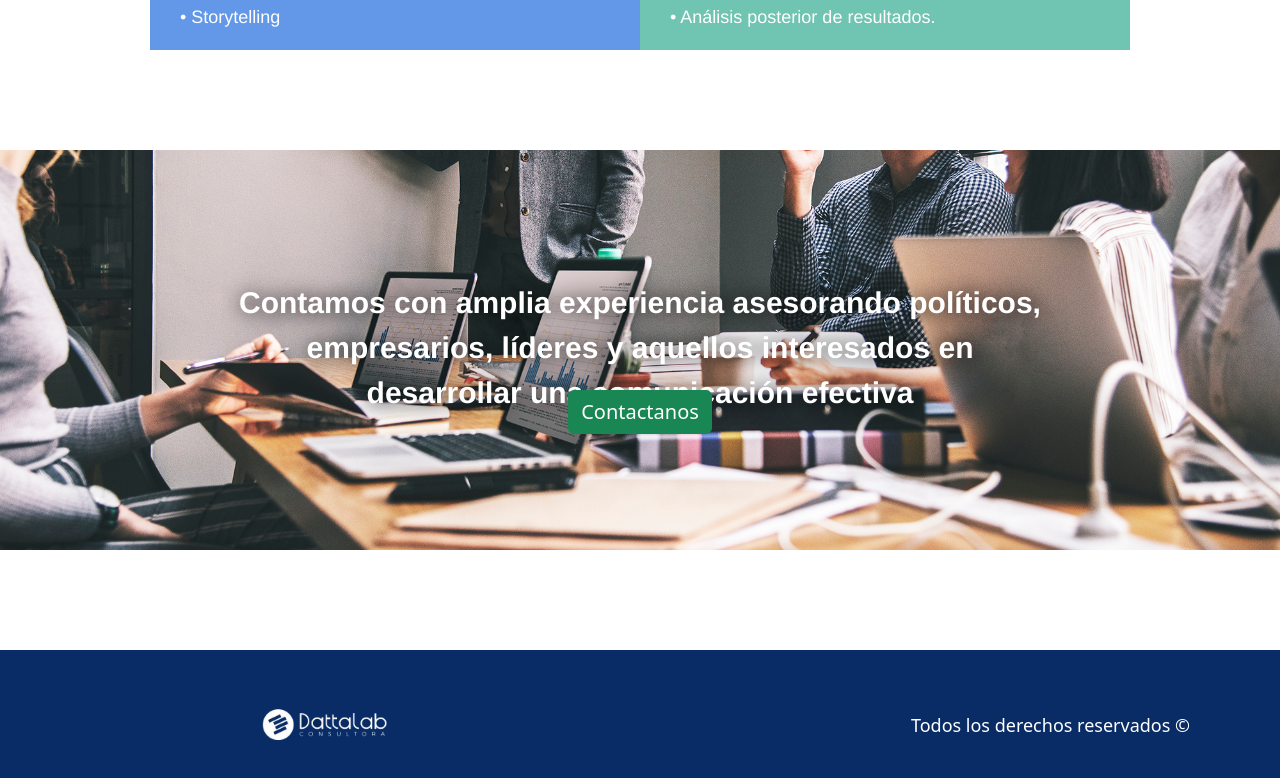
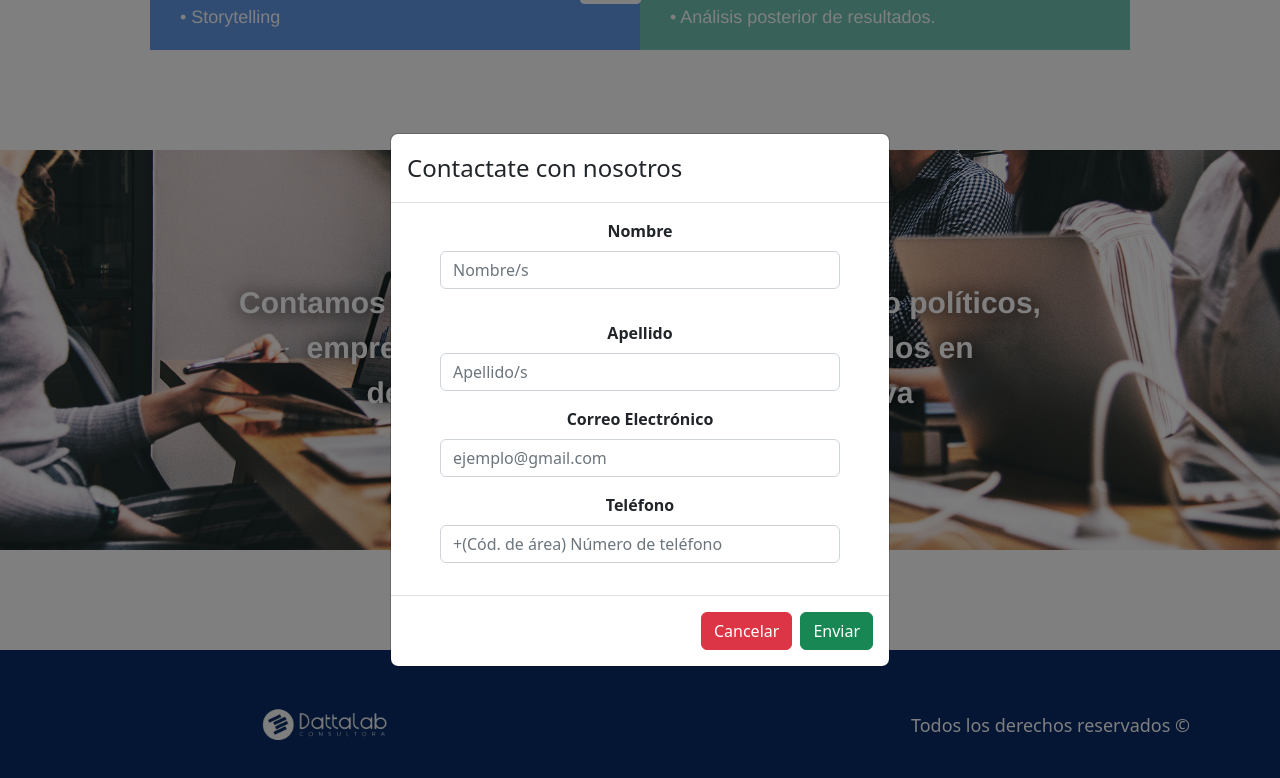
Before and after one commit to lucianocolin/dattalab, a React (Create React App) app in the folder dattalab-react/: page / in a window 1280 px wide. Both pictures are taken after a click on the button "Contactanos". Shown: the part 1786-2564 px from the top of the page. Built offline with nearby package versions, Linux system fonts and the light colour scheme.

Commit message:
doing individual validations

```diff
--- a/dattalab-react/src/App.jsx
+++ b/dattalab-react/src/App.jsx
@@ -1,4 +1,5 @@
 import Layout from "./components/Layout/Layout";
+import Surveys from "./components/Sections/Surveys";
 import WhatWeDo from "./components/Sections/WhatWeDo";
 import Home from "./pages/Home";
 
@@ -7,6 +8,7 @@ function App() {
     <Layout>
       <Home />
       <WhatWeDo />
+      <Surveys />
     </Layout>
   );
 }
--- /dev/null
+++ b/dattalab-react/src/components/Modal/ContactModal.jsx
@@ -0,0 +1,151 @@
+import React, { useState } from 'react';
+import { Modal, Button, Form } from 'react-bootstrap';
+import '../../css/Modal/ContactModal.css';
+
+const ContactModal = ( { show, onHide } ) => {
+
+  const [form, setForm] = useState({
+    nombre: '',
+    apellido: '',
+    correo: '',
+    teléfono: ''
+  });
+
+  const initialValues = {
+    name: '',
+    lastname: '',
+    mail: '',
+    phone: ''
+  };
+
+  const [error, setError] = useState({});
+
+  const handleChange = e =>{
+    setForm({
+      ...form,
+      [e.target.name] : e.target.value
+    })
+  };
+
+  const handleOnBlur = e =>{
+    if(e.target.value === ''){
+    setError({
+      ...error,
+      [e.target.name] : `El ${e.target.name} es obligatorio`
+    })} else{
+    setError({
+      ...error,
+      [e.target.name] : ''
+    });
+    }
+  };
+
+  const handleOnFocus = e =>{
+    if(e.target.value ===! ''){
+      setError({})
+    }
+  }
+
+  const handleSubmit = e =>{
+    e.preventDefault();
+    console.log('Enviando', form)
+    setForm(initialValues);
+    onHide(true);
+  }
+
+
+  return (
+        <Modal
+          show={show}
+          size="md"
+          aria-labelledby="contained-modal-title-vcenter"
+          centered
+        >
+          <Modal.Header>
+            <Modal.Title id="contained-modal-title-vcenter">
+              Contactate con nosotros
+            </Modal.Title>
+          </Modal.Header>
+        <Form onSubmit={handleSubmit}>
+          <Modal.Body className='modal-body'>
+            <Form.Group className="mb-3 modal-section" controlId="formBasicEmail">
+            <Form.Label>Nombre</Form.Label>
+            <Form.Control
+            name="nombre"
+            type="text"
+            placeholder="Nombre/s"
+            className='inputs'
+            onChange={handleChange}
+            value={form.nombre}
+            onBlur={handleOnBlur}
+            onFocus={handleOnFocus}/>
+            <p>
+              {
+                error.nombre && <p className='errorMsg'>{error.nombre}</p>
+              }
+            </p>
+            </Form.Group>
+            <Form.Group className="mb-3 modal-section" controlId="formBasicPassword">
+              <Form.Label>Apellido</Form.Label>
+              <Form.Control
+              name="apellido"
+              type="text"
+              placeholder="Apellido/s"
+              className='inputs'
+              onChange={handleChange}
+              value={form.apellido}
+              onBlur={handleOnBlur}
+              onFocus={handleOnFocus}/>
+              <div>
+              {
+                error.apellido && <p className='errorMsg'>{error.apellido}</p>
+              }
+              </div>
+            </Form.Group>
+            <Form.Group className="mb-3 modal-section" controlId="formBasicMail">
+              <Form.Label>Correo Electrónico</Form.Label>
+              <Form.Control
+              name="correo"
+              type="email"
+              placeholder="ejemplo@gmail.com"
+              className='inputs'
+              onChange={handleChange}
+              value={form.correo}
+              onBlur={handleOnBlur}
+              onFocus={handleOnFocus}/>
+              <div>
+              {
+                error.correo && <p className='errorMsg'>{error.correo}</p>
+              }
+              </div>
+            </Form.Group>
+            <Form.Group className="mb-3 modal-section" controlId="formBasicPhone">
+              <Form.Label>Teléfono</Form.Label>
+              <Form.Control
+              name="teléfono"
+              type="tel"
+              placeholder="+(Cód. de área) Número de teléfono"
+              className='inputs'
+              onChange={handleChange}
+              value={form.teléfono}
+              onBlur={handleOnBlur}
+              onFocus={handleOnFocus}/>
+              <div>
+              {
+                error.teléfono && <p className='errorMsg'>{error.teléfono}</p>
+              }
+              </div>
+            </Form.Group>
+          </Modal.Body>
+          <Modal.Footer>
+            <Button onClick={onHide} variant='danger'>Cancelar</Button>
+            <Button variant="success" type="submit" >
+              Enviar
+            </Button>
+          </Modal.Footer>
+        </Form>
+        </Modal>
+      );
+    }
+
+export default ContactModal
--- /dev/null
+++ b/dattalab-react/src/components/Sections/Surveys.jsx
@@ -0,0 +1,9 @@
+import React from 'react'
+
+const Surveys = () => {
+  return (
+    <div></div>
+  )
+}
+
+export default Surveys
--- a/dattalab-react/src/components/Sections/WhatWeDo.jsx
+++ b/dattalab-react/src/components/Sections/WhatWeDo.jsx
@@ -1,11 +1,15 @@
-import React from 'react';
+import React, { useState } from 'react';
 import '../../css/Pages/WhatWeDo.css';
 import { FontAwesomeIcon } from '@fortawesome/react-fontawesome';
 import { faUserTie, faChartSimple } from '@fortawesome/free-solid-svg-icons';
 import ContactImg from '../../imgs/contact.jpg'
 import { Button } from 'react-bootstrap';
+import ContactModal from '../Modal/ContactModal';
 
 const WhatWeDo = () => {
+
+  const [showModal, setShowModal] = useState(false);
+
   return (<>
     <h2>¿Qué Hacemos?</h2>
     <div className='to-who'>
@@ -40,9 +44,16 @@ const WhatWeDo = () => {
     <div className='contact-img'>
       <p>Contamos con amplia experiencia asesorando políticos, empresarios,
       líderes y aquellos interesados en desarrollar una comunicación efectiva</p>
-      <Button variant='success' className='contact-img-btn'>Contactanos</Button>
+      <Button
+      variant='success'
+      className='contact-img-btn'
+      onClick={() => setShowModal(true)} >Contactanos</Button>
       <img src={ContactImg} alt="Contact" />
     </div>
+
+    <ContactModal
+    show={showModal}
+    onHide={()=> setShowModal(false)} />
     </>
   )
 }
--- /dev/null
+++ b/dattalab-react/src/css/Modal/ContactModal.css
@@ -0,0 +1,17 @@
+
+.modal-section{
+  display: flex;
+  flex-direction: column;
+  text-align: center;
+  font-weight: bold;
+}
+
+.inputs{
+  width: 400px !important;
+  align-self: center;
+}
+
+.errorMsg{
+  font-weight: normal;
+  color: red;
+}
--- a/dattalab-react/src/css/Pages/WhatWeDo.css
+++ b/dattalab-react/src/css/Pages/WhatWeDo.css
@@ -52,7 +52,7 @@ h2{
 .consulting-icon{
   position: absolute;
   left: 580px;
-  top: 1660px;
+  top: 1720px;
   font-size: 70px;
 }
 
@@ -83,7 +83,7 @@ h2{
 .survey-icon{
   position: absolute;
   right: 270px;
-  top: 1660px;
+  top: 1720px;
   font-size: 70px;
 }
 
```
